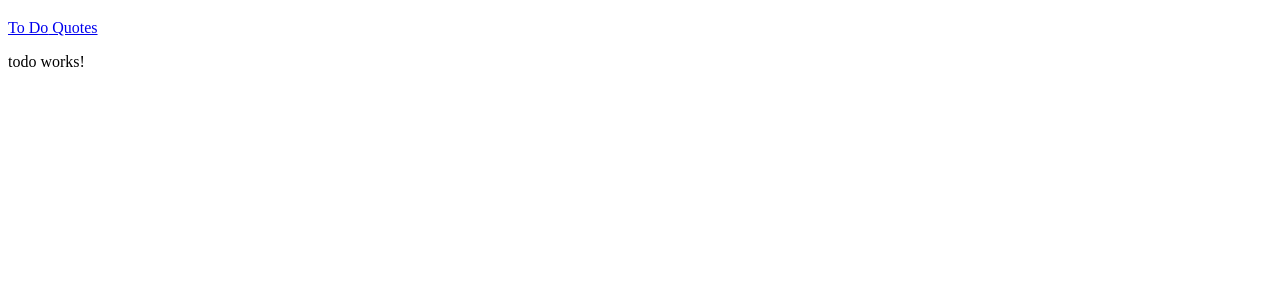
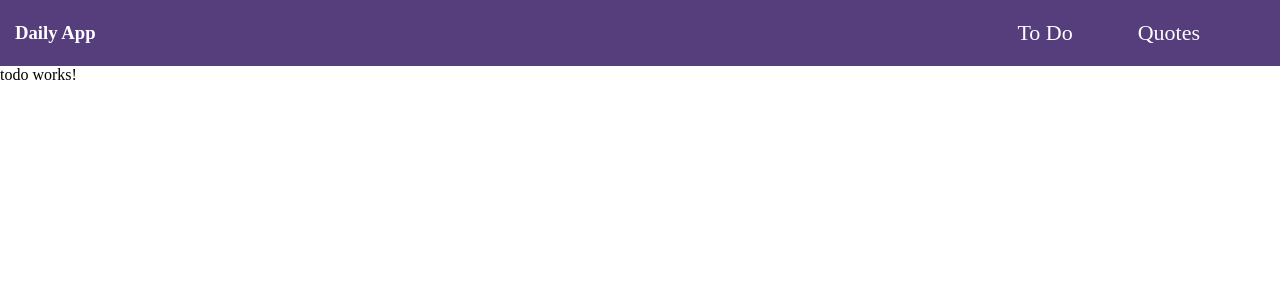
Before and after one commit to reemsh2000/To-do-Angular, an Angular app: page /todo in a window 1280 px wide. Shown: the top 300 px of the page. Built offline with nearby package versions, Linux system fonts and the light colour scheme.

Commit message:
qoute page

```diff
--- a/src/app/app-routing.module.ts
+++ b/src/app/app-routing.module.ts
@@ -6,7 +6,7 @@ import { NotFoundComponent} from './not-found/not-found.component';
 const routes: Routes = [
   {path:"todo",component:TodoComponent},
   {path:"quotes",component:QuotesComponent},
-  {path:"",redirectTo:"/todo" , pathMatch:"full"},
+  {path:"",redirectTo:"todo" , pathMatch:"full"},
   {path:"**",component:NotFoundComponent},
 ];
 
--- a/src/app/app.component.html
+++ b/src/app/app.component.html
@@ -1,8 +1,9 @@
-<nav class="nav bg-dark d-flex ">
-  <h3 class="text-light m-1"><a class="nav-link" routerLink="/"></a></h3>
-  <a class="nav-link" routerLink="/todo">To Do</a>
-  <a class="nav-link" routerLink="/quotes"> Quotes</a>
-
+<nav class="nav">
+  <h3 class="nav-title"><a class="nav-title" routerLink="/">Daily App </a></h3>
+  <div class="nav-left">
+    <a class="nav-item" routerLink="/todo">To Do</a>
+    <a class="nav-item" routerLink="quotes"> Quotes</a>
+  </div>
 </nav>
 
 <router-outlet>
--- a/src/app/quotes/quotes.component.css
+++ b/src/app/quotes/quotes.component.css
@@ -0,0 +1,58 @@
+@import url("https://fonts.googleapis.com/css2?family=Acme&family=Caveat&display=swap");
+
+.quote-page {
+  display: flex;
+  flex-direction: row-reverse;
+  align-items: center;
+  justify-content: space-evenly;
+  padding: 1rem;
+  font-family: "Playfair Display", serif;
+  justify-content: space-evenly;
+}
+.quote-desc {
+  width: 50%;
+  display: flex;
+  align-items: center;
+  flex-direction: column;
+  justify-content: space-evenly;
+  height: 300px;
+}
+.title {
+  font-weight: bold;
+  color: #563D7C;
+}
+.quote-container {
+  background-color: #8977a5;
+  text-align: center;
+  width: 70%;
+  height: auto;
+  display: flex;
+  flex-direction: column;
+  align-items: center;
+  justify-content: space-evenly;
+  padding: 10px;
+  border-radius: 15px;
+  color: #fff;
+}
+.quote {
+  font-family: "Acme", sans-serif;
+  font-size: 30px;
+  max-width: 90%;
+  text-align: center;
+}
+.author {
+  text-align: right;
+}
+
+.btn-quote {
+  width: 120px;
+  padding: 10px;
+  border-radius: 8px;
+  border: none;
+  background-color: #563d7c;
+  color: #fff;
+  box-shadow: 0 0.2rem rgb(121 121 121 / 65%);
+}
+.image {
+  width: 40%;
+}
--- a/src/app/quotes/quotes.component.html
+++ b/src/app/quotes/quotes.component.html
@@ -1 +1,16 @@
-<p>quotes works!</p>
+<div class="quote-page">
+  <img class="image" src="https://media.discordapp.net/attachments/857145728917045328/889969275069149264/2_1-01.png?width=618&height=458" alt="imag">
+  <div class="quote-desc">
+  <h2 class="title">Quotation</h2>
+
+  <div class="quote-container">
+    <p class="quote">
+      {{ quote$.content }}
+    </p>
+    <span class="author"> {{ quote$.author }}</span>
+  </div>
+  <button class="btn-quote"
+  (click)="getQuote()"
+  >New Quote</button>
+</div>
+</div>
--- a/src/app/quotes/quotes.component.ts
+++ b/src/app/quotes/quotes.component.ts
@@ -1,15 +1,26 @@
 import { Component, OnInit } from '@angular/core';
-
+import { QuotesService } from './quotes.service';
 @Component({
   selector: 'app-quotes',
   templateUrl: './quotes.component.html',
-  styleUrls: ['./quotes.component.css']
+  styleUrls: ['./quotes.component.css'],
 })
 export class QuotesComponent implements OnInit {
-
-  constructor() { }
+  quote$: any;
+  constructor(private quotes: QuotesService) {
+    this.quote$ = {
+      content: '',
+    };
+  }
 
   ngOnInit(): void {
+  this.getQuote()
   }
 
+  getQuote(){
+    this.quotes.getQuotes().subscribe((data) => {
+      this.quote$ = data;
+    });
+
+  }
 }
--- /dev/null
+++ b/src/app/quotes/quotes.service.ts
@@ -0,0 +1,15 @@
+import { Injectable } from '@angular/core';
+import { HttpClient } from '@angular/common/http';
+
+@Injectable({
+  providedIn: 'root'
+})
+export class QuotesService {
+
+  constructor(private http: HttpClient) {
+
+  }
+  getQuotes(){
+   return this.http.get('https://api.quotable.io/random')
+  }
+}
--- a/src/styles.css
+++ b/src/styles.css
@@ -1 +1,27 @@
 /* You can add global styles to this file, and also import other style files */
+*{
+  margin: 0;
+  padding: 0;
+  box-sizing: border-box;
+}
+button{
+  cursor: pointer;
+}
+a {
+  text-decoration: none;
+  cursor: pointer;
+  color: #fff;
+}
+.nav {
+  display: flex;
+  justify-content: space-between;
+  padding: 20px 15px;
+  align-items: center;
+  background-color: #563D7C;
+}
+.nav-left {
+  display: flex;
+  width: 25%;
+  justify-content: space-evenly;
+  font-size: 22px;
+}
```
Also changed, not shown: src/app/app.module.ts (+5 -8 lines), 1 other file (tests, documents, lock files or other folders).
